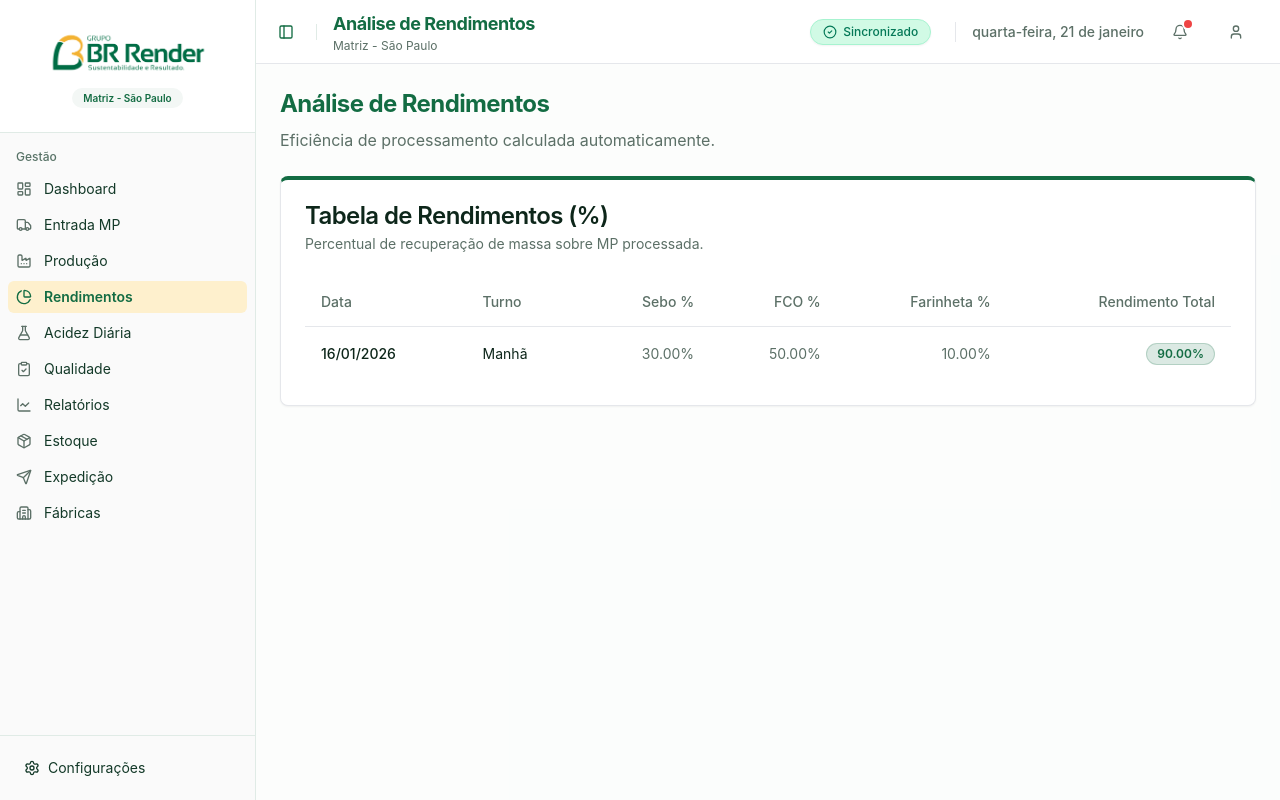
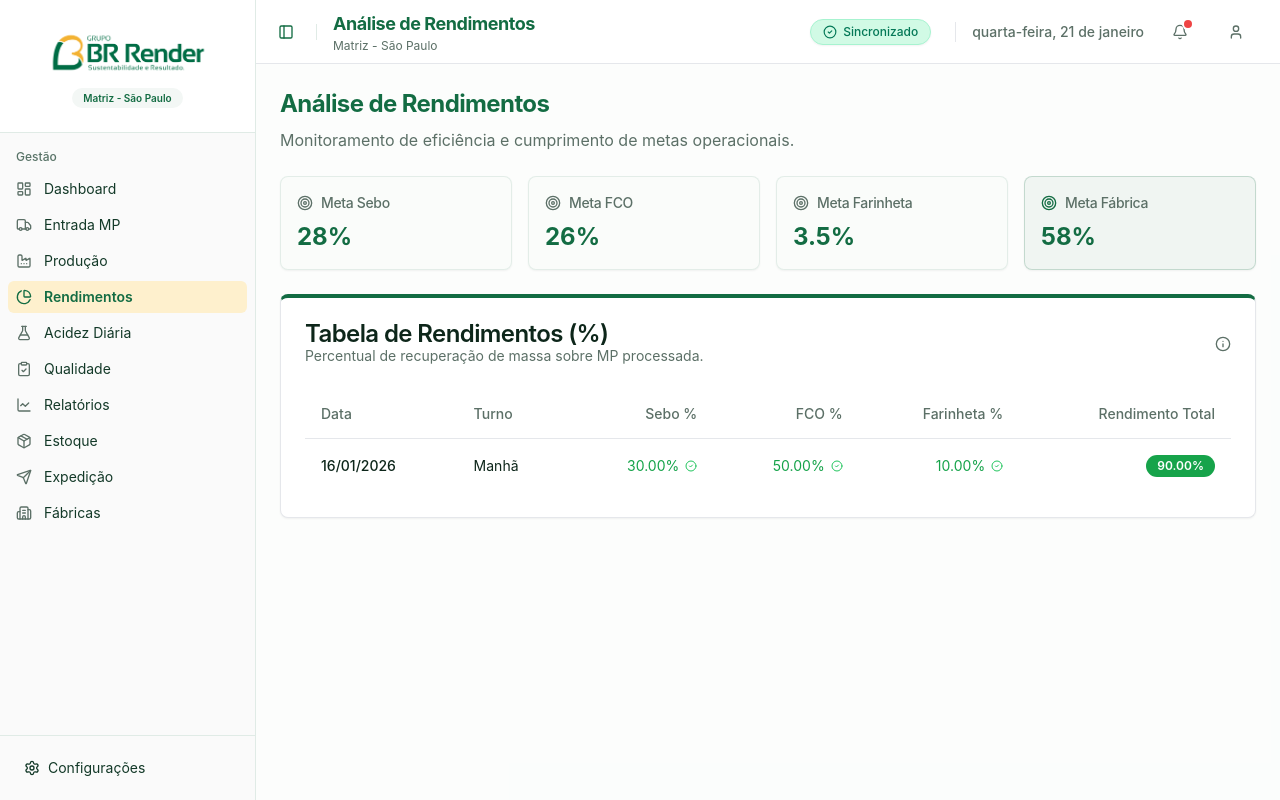
Before and after one commit to rodrigoengenheiro148/sistema-de-produ--o-industrial-s8cq8af0z, a React (Vite) app: page /rendimentos in a window 1280 px wide. Built offline with nearby package versions, Linux system fonts and the light colour scheme.

Commit message:
Feat: Implement yield monitoring and real-time alerts

```diff
--- a/src/pages/Yields.tsx
+++ b/src/pages/Yields.tsx
@@ -1,3 +1,4 @@
+import { useEffect, useRef } from 'react'
 import { useData } from '@/context/DataContext'
 import {
   Card,
@@ -16,21 +17,33 @@ import {
 } from '@/components/ui/table'
 import { Badge } from '@/components/ui/badge'
 import { format } from 'date-fns'
+import { useToast } from '@/hooks/use-toast'
+import { AlertTriangle, CheckCircle2, Target, Info } from 'lucide-react'
+import { cn } from '@/lib/utils'
+import {
+  Tooltip,
+  TooltipContent,
+  TooltipProvider,
+  TooltipTrigger,
+} from '@/components/ui/tooltip'
+
+// Acceptance Criteria Targets
+const TARGETS = {
+  SEBO: 28, // Min 28%
+  FCO: 26, // Min 26%
+  FARINHETA: 3.5, // Min 3.5%
+  TOTAL: 58, // Min 58%
+}
 
 export default function Yields() {
   const { production, dateRange } = useData()
+  const { toast } = useToast()
+  // Ref to track the last alerted state to prevent duplicate toasts
+  const lastAlertedRef = useRef<string | null>(null)
 
   const calculateYield = (output: number, input: number) => {
     if (input === 0) return 0
     return (output / input) * 100
-  }
-
-  const getYieldColor = (percentage: number) => {
-    if (percentage > 45)
-      return 'bg-primary/15 text-primary hover:bg-primary/25 border-primary/20' // High yield total (Green)
-    if (percentage > 35)
-      return 'bg-[hsl(var(--chart-2))]/20 text-[hsl(var(--accent-foreground))] hover:bg-[hsl(var(--chart-2))]/30 border-[hsl(var(--chart-2))]/30' // Medium yield (Yellow)
-    return 'bg-destructive/15 text-destructive hover:bg-destructive/25 border-destructive/20' // Low yield (Red)
   }
 
   const filteredProduction = production
@@ -43,6 +56,87 @@ export default function Yields() {
     })
     .sort((a, b) => b.date.getTime() - a.date.getTime())
 
+  // Real-time Alert Monitoring
+  useEffect(() => {
+    if (filteredProduction.length === 0) return
+
+    // Monitor the most recent entry (Real-time trigger)
+    const latest = filteredProduction[0]
+
+    const yieldSebo = calculateYield(latest.seboProduced, latest.mpUsed)
+    const yieldFCO = calculateYield(latest.fcoProduced, latest.mpUsed)
+    const yieldFarinheta = calculateYield(
+      latest.farinhetaProduced,
+      latest.mpUsed,
+    )
+    const yieldTotal = calculateYield(
+      latest.seboProduced + latest.fcoProduced + latest.farinhetaProduced,
+      latest.mpUsed,
+    )
+
+    const issues: string[] = []
+
+    if (yieldFarinheta < TARGETS.FARINHETA) {
+      issues.push(
+        `Farinheta: ${yieldFarinheta.toFixed(2)}% (Meta: ${TARGETS.FARINHETA}%)`,
+      )
+    }
+    if (yieldFCO < TARGETS.FCO) {
+      issues.push(
+        `Farinha (FCO): ${yieldFCO.toFixed(2)}% (Meta: ${TARGETS.FCO}%)`,
+      )
+    }
+    if (yieldSebo < TARGETS.SEBO) {
+      issues.push(`Sebo: ${yieldSebo.toFixed(2)}% (Meta: ${TARGETS.SEBO}%)`)
+    }
+    if (yieldTotal < TARGETS.TOTAL) {
+      issues.push(
+        `Total Fábrica: ${yieldTotal.toFixed(2)}% (Meta: ${TARGETS.TOTAL}%)`,
+      )
+    }
+
+    // Generate unique key for this alert state
+    const alertKey = `${latest.id}-${issues.join('|')}`
+
+    if (issues.length > 0) {
+      // Only alert if this specific set of issues for this ID hasn't been alerted yet
+      if (lastAlertedRef.current !== alertKey) {
+        toast({
+          variant: 'destructive',
+          title: 'Alerta de Desvio de Meta',
+          description: (
+            <div className="mt-2 flex flex-col gap-2">
+              <p className="font-medium text-xs">
+                A produção de {format(latest.date, 'dd/MM')} apresenta desvios:
+              </p>
+              <ul className="list-disc pl-4 text-xs space-y-1">
+                {issues.map((issue, idx) => (
+                  <li key={idx}>{issue}</li>
+                ))}
+              </ul>
+            </div>
+          ),
+          duration: 8000,
+        })
+        lastAlertedRef.current = alertKey
+      }
+    } else {
+      // Reset if resolved, so we can alert again if it regresses
+      lastAlertedRef.current = `${latest.id}-OK`
+    }
+  }, [filteredProduction, toast])
+
+  const getStatusIcon = (value: number, target: number) => {
+    if (value >= target)
+      return <CheckCircle2 className="h-3 w-3 text-green-500" />
+    return <AlertTriangle className="h-3 w-3 text-red-500" />
+  }
+
+  const getTextColor = (value: number, target: number) => {
+    if (value >= target) return 'text-green-600 dark:text-green-500'
+    return 'text-red-600 dark:text-red-400 font-bold'
+  }
+
   return (
     <div className="space-y-6">
       <div className="flex flex-col gap-2">
@@ -50,16 +144,90 @@ export default function Yields() {
           Análise de Rendimentos
         </h2>
         <p className="text-muted-foreground">
-          Eficiência de processamento calculada automaticamente.
+          Monitoramento de eficiência e cumprimento de metas operacionais.
         </p>
+      </div>
+
+      <div className="grid grid-cols-2 md:grid-cols-4 gap-4">
+        <Card className="bg-secondary/20 border-primary/10">
+          <CardHeader className="p-4 pb-2">
+            <CardTitle className="text-sm font-medium text-muted-foreground flex items-center gap-2">
+              <Target className="h-4 w-4" /> Meta Sebo
+            </CardTitle>
+          </CardHeader>
+          <CardContent className="p-4 pt-0">
+            <div className="text-2xl font-bold text-primary">
+              {TARGETS.SEBO}%
+            </div>
+          </CardContent>
+        </Card>
+        <Card className="bg-secondary/20 border-primary/10">
+          <CardHeader className="p-4 pb-2">
+            <CardTitle className="text-sm font-medium text-muted-foreground flex items-center gap-2">
+              <Target className="h-4 w-4" /> Meta FCO
+            </CardTitle>
+          </CardHeader>
+          <CardContent className="p-4 pt-0">
+            <div className="text-2xl font-bold text-primary">
+              {TARGETS.FCO}%
+            </div>
+          </CardContent>
+        </Card>
+        <Card className="bg-secondary/20 border-primary/10">
+          <CardHeader className="p-4 pb-2">
+            <CardTitle className="text-sm font-medium text-muted-foreground flex items-center gap-2">
+              <Target className="h-4 w-4" /> Meta Farinheta
+            </CardTitle>
+          </CardHeader>
+          <CardContent className="p-4 pt-0">
+            <div className="text-2xl font-bold text-primary">
+              {TARGETS.FARINHETA}%
+            </div>
+          </CardContent>
+        </Card>
+        <Card className="bg-primary/5 border-primary/20">
+          <CardHeader className="p-4 pb-2">
+            <CardTitle className="text-sm font-medium text-muted-foreground flex items-center gap-2">
+              <Target className="h-4 w-4 text-primary" /> Meta Fábrica
+            </CardTitle>
+          </CardHeader>
+          <CardContent className="p-4 pt-0">
+            <div className="text-2xl font-bold text-primary">
+              {TARGETS.TOTAL}%
+            </div>
+          </CardContent>
+        </Card>
       </div>
 
       <Card className="border-t-4 border-t-primary shadow-sm">
         <CardHeader>
+          <div className="flex items-center justify-between">
+            <div>
               <CardTitle>Tabela de Rendimentos (%)</CardTitle>
               <CardDescription>
                 Percentual de recuperação de massa sobre MP processada.
               </CardDescription>
+            </div>
+            <TooltipProvider>
+              <Tooltip>
+                <TooltipTrigger asChild>
+                  <Info className="h-4 w-4 text-muted-foreground cursor-help" />
+                </TooltipTrigger>
+                <TooltipContent>
+                  <p className="max-w-xs text-xs">
+                    Valores em{' '}
+                    <span className="text-green-500 font-bold">verde</span>{' '}
+                    atingiram a meta. <br />
+                    Valores em{' '}
+                    <span className="text-red-500 font-bold">
+                      vermelho
+                    </span>{' '}
+                    estão abaixo do esperado e geram alertas.
+                  </p>
+                </TooltipContent>
+              </Tooltip>
+            </TooltipProvider>
+          </div>
         </CardHeader>
         <CardContent>
           <Table>
@@ -104,25 +272,62 @@ export default function Yields() {
                     entry.mpUsed,
                   )
 
+                  const isTotalLow = yieldTotal < TARGETS.TOTAL
+
                   return (
                     <TableRow key={entry.id} className="hover:bg-muted/50">
                       <TableCell className="font-medium">
                         {format(entry.date, 'dd/MM/yyyy')}
                       </TableCell>
                       <TableCell>{entry.shift}</TableCell>
-                      <TableCell className="text-right text-muted-foreground">
+
+                      {/* Sebo Cell */}
+                      <TableCell className="text-right">
+                        <div
+                          className={cn(
+                            'flex items-center justify-end gap-1.5',
+                            getTextColor(yieldSebo, TARGETS.SEBO),
+                          )}
+                        >
                           {yieldSebo.toFixed(2)}%
+                          {getStatusIcon(yieldSebo, TARGETS.SEBO)}
+                        </div>
                       </TableCell>
-                      <TableCell className="text-right text-muted-foreground">
+
+                      {/* FCO Cell */}
+                      <TableCell className="text-right">
+                        <div
+                          className={cn(
+                            'flex items-center justify-end gap-1.5',
+                            getTextColor(yieldFCO, TARGETS.FCO),
+                          )}
+                        >
                           {yieldFCO.toFixed(2)}%
+                          {getStatusIcon(yieldFCO, TARGETS.FCO)}
+                        </div>
                       </TableCell>
-                      <TableCell className="text-right text-muted-foreground">
+
+                      {/* Farinheta Cell */}
+                      <TableCell className="text-right">
+                        <div
+                          className={cn(
+                            'flex items-center justify-end gap-1.5',
+                            getTextColor(yieldFarinheta, TARGETS.FARINHETA),
+                          )}
+                        >
                           {yieldFarinheta.toFixed(2)}%
+                          {getStatusIcon(yieldFarinheta, TARGETS.FARINHETA)}
+                        </div>
                       </TableCell>
+
+                      {/* Total Cell */}
                       <TableCell className="text-right">
                         <Badge
-                          variant="outline"
-                          className={getYieldColor(yieldTotal)}
+                          variant={isTotalLow ? 'destructive' : 'default'}
+                          className={cn(
+                            'ml-auto w-fit',
+                            !isTotalLow && 'bg-green-600 hover:bg-green-700',
+                          )}
                         >
                           {yieldTotal.toFixed(2)}%
                         </Badge>
```
Also changed, not shown: 7 other files (tests, documents, lock files or other folders). Lines whose indentation alone changed are shown as unchanged.
